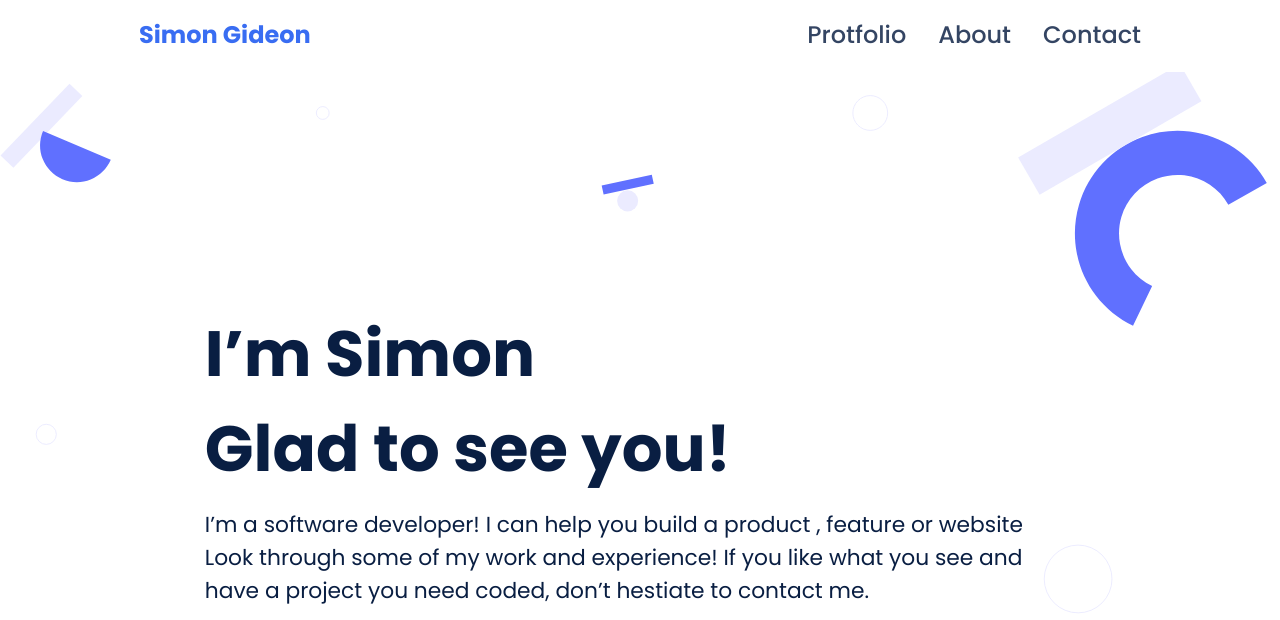
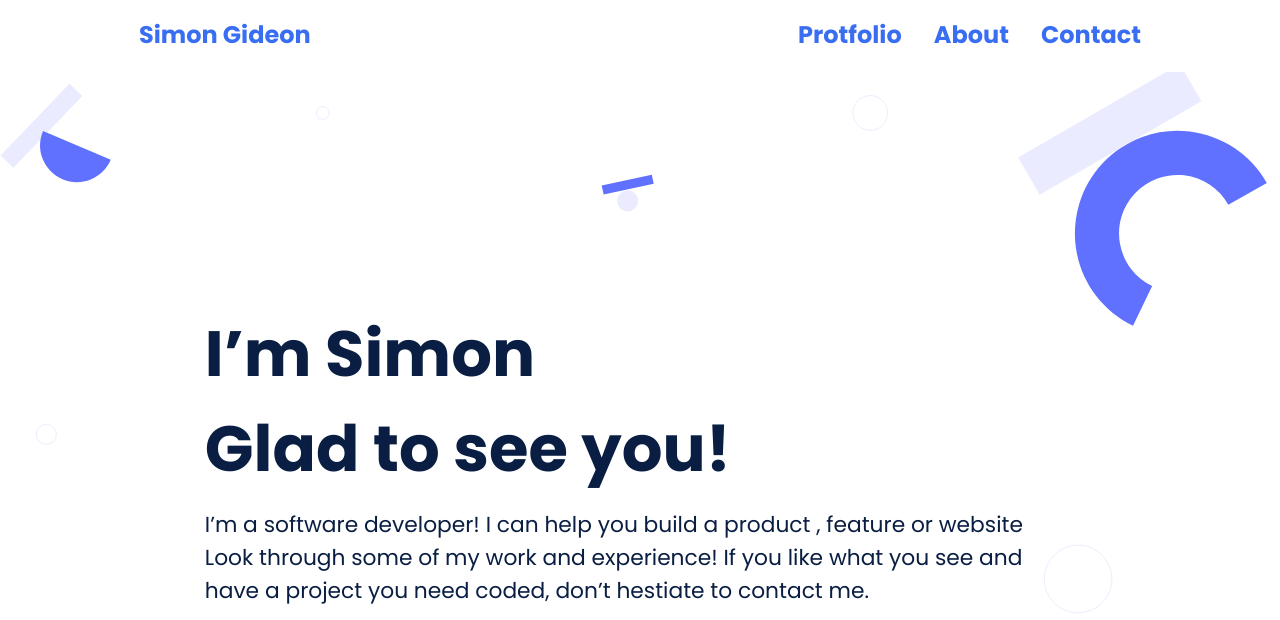
Before and after one commit to SimonGideon/My-Portfolio-, a website: page Index.html in a window 1280 px wide. Shown: the top 620 px of the page. Drawn offline with Linux system fonts and the light colour scheme.

Commit message:
Refactor Nav links with anchor tags

```diff
--- a/Index.html
+++ b/Index.html
@@ -19,9 +19,15 @@
             alt="menu-button"
           />
           <ul>
-            <li>Protfolio</li>
-            <li>About</li>
-            <li>Contact</li>
+            <li>
+              <a href="#work">Protfolio</a>
+            </li>
+            <li>
+              <a href="">About</a>
+            </li>
+            <li>
+              <a href="">Contact</a>
+            </li>
           </ul>
         </nav>
       </div>
```
